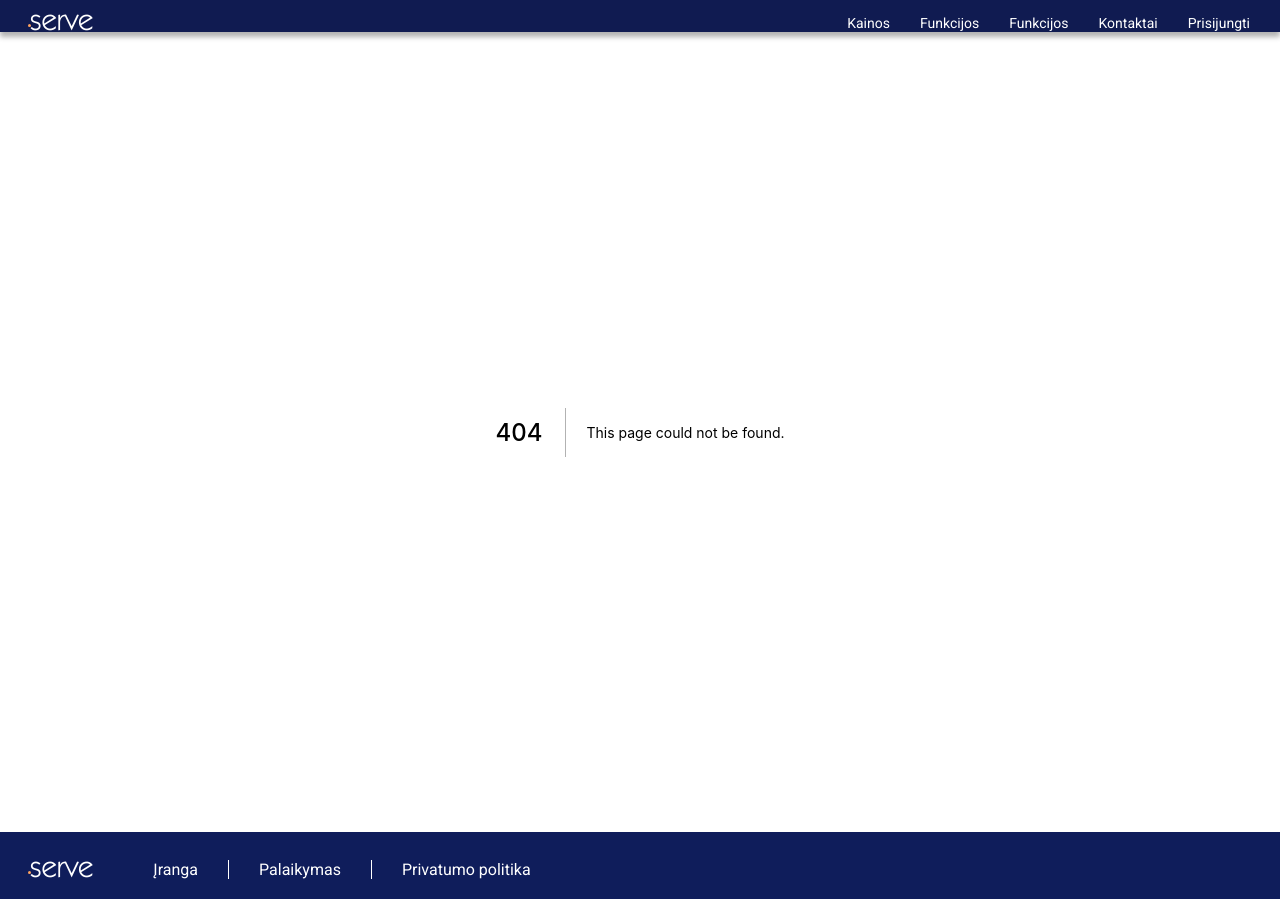
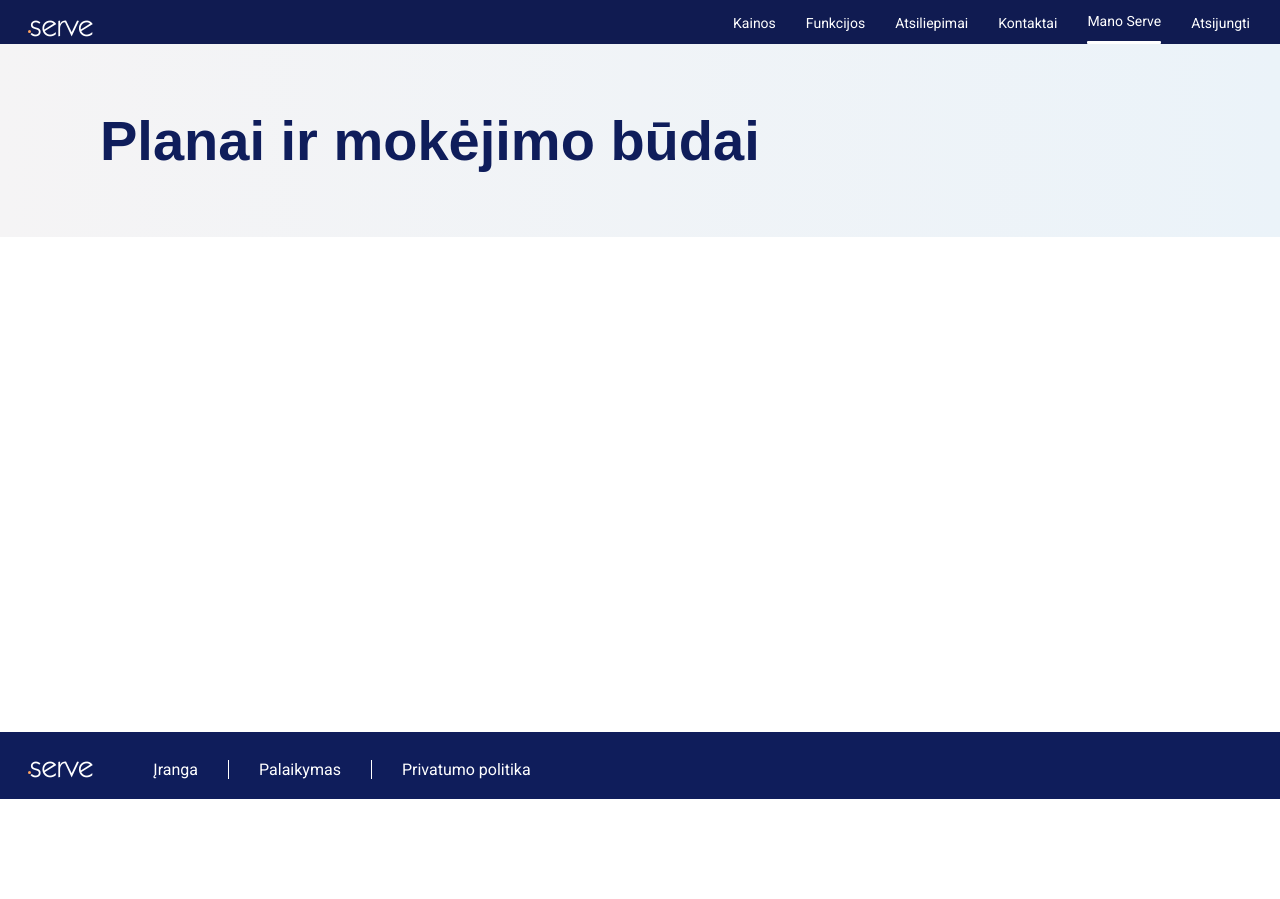
Before and after one commit to workbarnch/serve, a Next.js app: page /manoserve in a window 1280 px wide. Before the commit this address had no page. After the commit the page ends 800 px from the top, so only its background shows below. Built offline with nearby package versions, Linux system fonts and the light colour scheme; a web font is replaced by a local one.

Commit message:
new page

```diff
--- /dev/null
+++ b/pages/manoserve/index.jsx
@@ -0,0 +1,13 @@
+import PageTitle from "../../src/components/pagetitle/PageTitle";
+
+
+export default function ManoServe(){
+    return (
+        <div className='wrapper'>
+            <PageTitle title="Planai ir mokėjimo būdai" />
+            <div className='container'>
+
+            </div>
+        </div>
+    )
+}
--- a/src/components/header/Header.jsx
+++ b/src/components/header/Header.jsx
@@ -23,7 +23,7 @@ export default function Header() {
                     </li>
                     <li className={router.pathname == "/funkcijos" ? "active" : ""}>
                         <Link href='/funkcijos'>
-                            <a>Funkcijos</a>
+                            <a>Atsiliepimai</a>
                         </Link>
                     </li>
                     <li className={router.pathname == "/kontaktai" ? "active" : ""}>
@@ -31,9 +31,14 @@ export default function Header() {
                             <a>Kontaktai</a>
                         </Link>
                     </li>
-                    <li className={router.pathname == "/prisijungti" ? "active" : ""}>
-                        <Link href='/prisijungti'>
-                            <a>Prisijungti</a>
+                    <li className={router.pathname == "/manoserve" ? "active" : ""}>
+                        <Link href='/manoserve'>
+                            <a>Mano Serve</a>
+                        </Link>
+                    </li>
+                    <li className={router.pathname == "/atsijungti" ? "active" : ""}>
+                        <Link href='/atsijungti'>
+                            <a>Atsijungti</a>
                         </Link>
                     </li>
                 </ul>
--- a/styles/modules/_header.scss
+++ b/styles/modules/_header.scss
@@ -12,6 +12,7 @@ header{
     ul{
       display: flex;
       list-style: none;
+
       li{
         a{
           color: $white-text;
@@ -54,7 +55,10 @@ header{
     }
     .header__menu{
       ul{
+        flex-wrap: wrap;
+        justify-content: center;
         li{
+          margin: 10px 0;
           a{
             margin-left: 16px;
           }
--- a/styles/style.scss
+++ b/styles/style.scss
@@ -22,6 +22,9 @@ html, body{
   flex-direction: column;
   min-height: calc(100vh - 112px);
 
+  .container{
+    padding: 0 100px;
+  }
 }
 .logo{
   h3{
@@ -54,10 +57,12 @@ main{
 }
 
 
-
 @media (max-width: $mobile) {
   .wrapper{
     background: #F0F3F7;
     min-height: calc(100vh - 226px);
+    .container{
+      padding: 0 20px;
+    }
   }
 }
```
Also changed, not shown: pages/atsijungti/index.jsx (renamed from pages/prisijungti/index.jsx), 1 other file (tests, documents, lock files or other folders).
